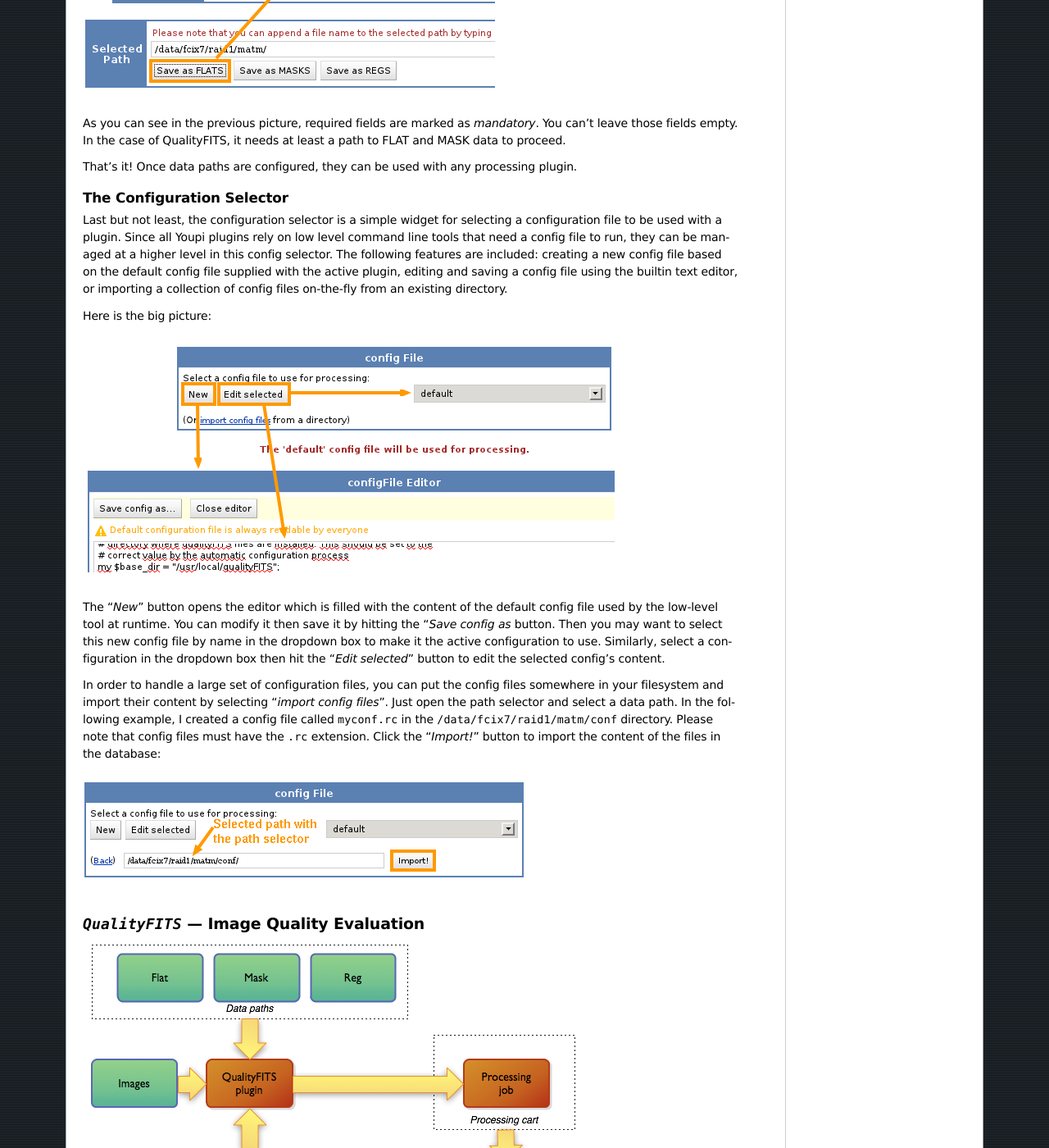
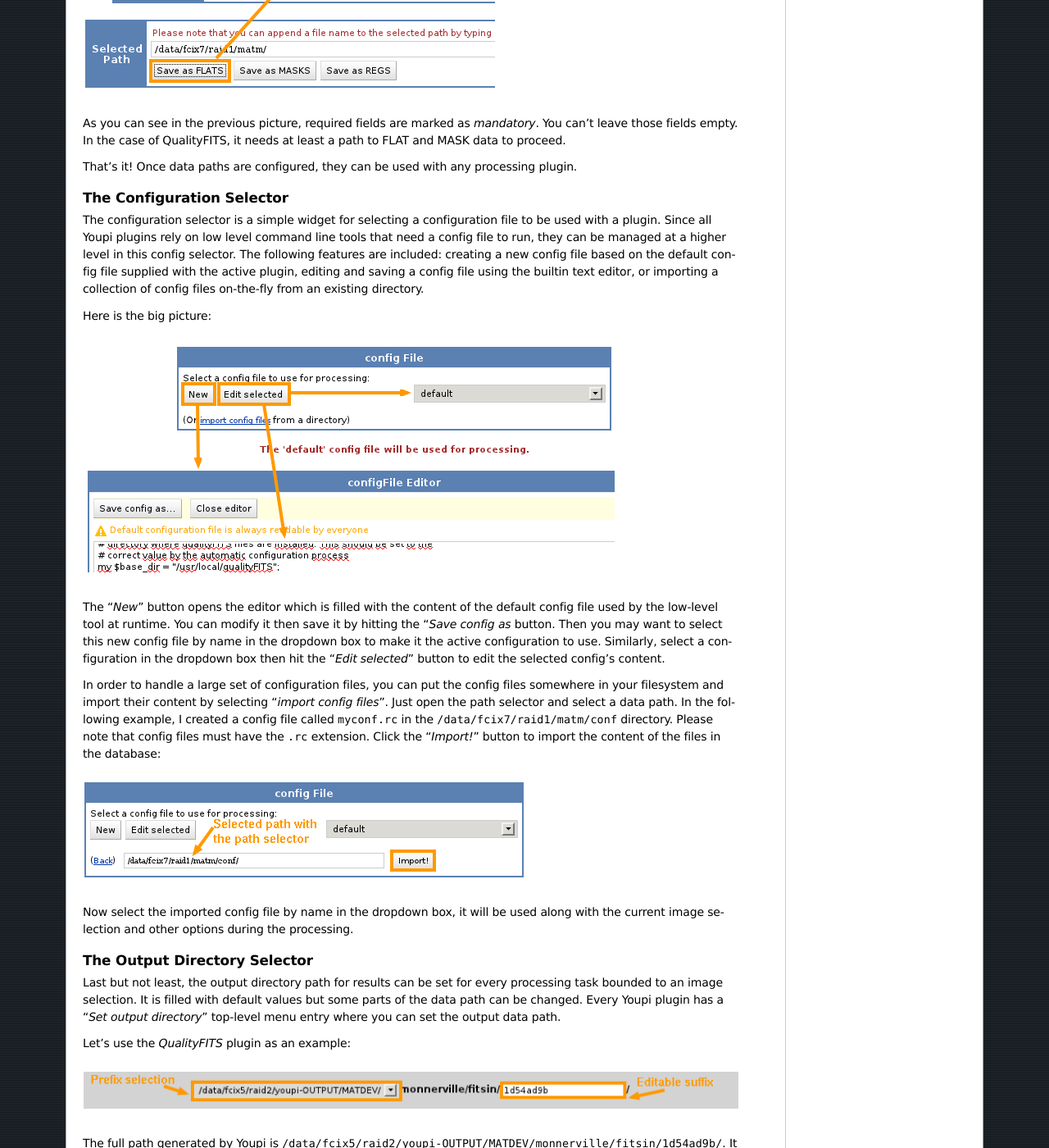
Before and after one commit to gotsunami/Youpi, a Sphinx documentation site: the page built from doc/handbook/source/processing.txt, in a window 1280 px wide and 1400 px high, scrolled down 9672 px. Shown: the whole window at 82% size. Built offline with Sphinx 7.4.7, drawn with Linux system fonts in a browser that asks for light colours; formulas are drawn with MathJax 3; the version number could not be read and is left out; some of the changed text lies outside the part shown.

Commit message:
Handbook: 'Common widgets and tools' section complete

```diff
--- a/doc/handbook/source/installation.txt
+++ b/doc/handbook/source/installation.txt
@@ -408,6 +408,8 @@
 	fewer files per directory, which is convenient when sending thousands of jobs on the cluster.
 	This is also more scalable.
 
+.. _PROCESSING_OUTPUT:
+
 ``PROCESSING_OUTPUT``
 	.. versionchanged:: 0.7
 	   See the :ref:`release notes <release_notes_0.7>`
--- a/doc/handbook/source/processing.txt
+++ b/doc/handbook/source/processing.txt
@@ -13,8 +13,8 @@
 of UI widgets dealing with image selection, configuration file selection and data path selection.
 Before discussing Youpi's processing capabilities in more details, let's first review the
 functionalities of the :ref:`image selector <image_selector_section>`, the :ref:`data path selector
-<data_path_selector>` and the :ref:`config file selector <config_path_selector>` used accross
-all plugins.
+<data_path_selector>`, the :ref:`config file selector <config_path_selector>` and the
+:ref:`output directory selector <output_dir_selector>` used accross all plugins.
 
 .. _image_selector_section:
 
@@ -353,6 +353,31 @@
 
 .. image:: figures/cs-import-path.png
    :class: capture
+
+Now select the imported config file by name in the dropdown box, it will be used along with the
+current image selection and other options during the processing.
+
+.. _output_dir_selector:
+
+The Output Directory Selector
+-----------------------------
+
+Last but not least, the output directory path for results can be set for every processing task bounded
+to an image selection. It is filled with default values but some parts of the data path can be changed.
+Every Youpi plugin has a "*Set output directory*" top-level menu entry where you can set the output
+data path.
+
+Let's use the *QualityFITS* plugin as an example:
+
+.. image:: figures/od-overview.png
+   :class: capture
+
+The full path generated by Youpi is ``/data/fcix5/raid2/youpi-OUTPUT/MATDEV/monnerville/fitsin/1d54ad9b/``.
+It is made of an editable prefix, ``/data/fcix5/raid2/youpi-OUTPUT/MATDEV/``, which is one of
+the entries of the :ref:`PROCESSING_OUTPUT <PROCESSING_OUTPUT>` tuple defined during setup in the
+``settings.py`` file. Next is a fixed part, ``monnerville/fitsin/``, which maps to ``login_name/plugin_name/``,
+followed by an editable suffix, ``1d54ad9b``, which is a randomly generated number. Changing the last part
+can be useful if you want to group processing results together.
 
 .. _proc_fitsin:
 
```
Also changed, not shown: other parts of doc/handbook/source/processing.txt (+6 -6 lines), doc/handbook/source/figures/od-overview.png (added).
